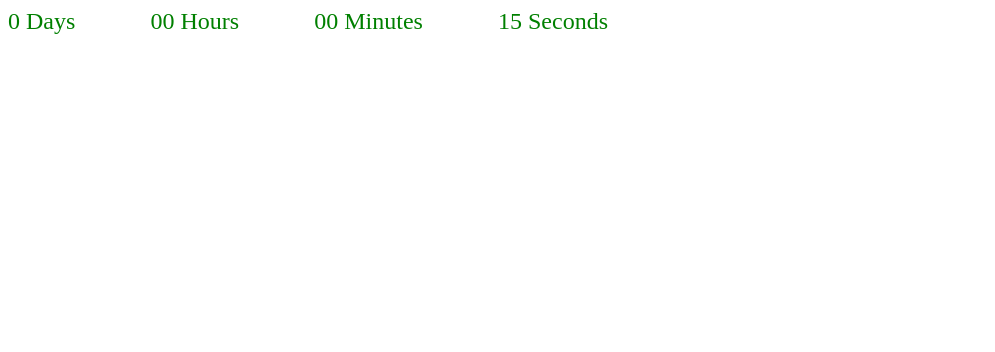
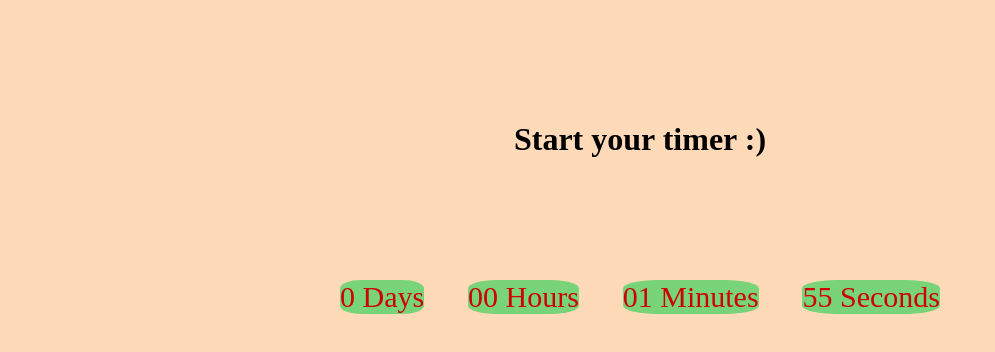
Before and after one commit to Wh1ter/goit-js-hw-11-timer, a plain HTML site: page index.html in a window 1280 px wide. Shown: the whole page, without its empty margins (0-995 px from the left). Drawn offline with Linux system fonts and the light colour scheme.

Commit message:
stylish fix

```diff
--- a/index.html
+++ b/index.html
@@ -8,6 +8,7 @@
     <link rel="stylesheet" href="./styles/style.css">
 </head>
 <body>
+  <h1 class="timer-name">Start your timer :)</h1>
     <div class="timer" id="timer-1">
         <div class="field">
           <span class="value" data-value="days">11</span>
--- a/js/main.js
+++ b/js/main.js
@@ -88,7 +88,7 @@ class CountdownTimer {
 //Timer
 const countdownTimer = new CountdownTimer({
     selector: "#timer-1",
-    targetDate: new Date(new Date().getTime() + 20000)
+    targetDate: new Date(new Date().getTime() + 120000)
 });
 
 countdownTimer.reflectInitialDate();
--- a/styles/style.css
+++ b/styles/style.css
@@ -1,11 +1,27 @@
+body {
+    background-color: #FFDAB9;
+}
+
+.timer-name {
+    text-align: center;
+    display: block;
+    padding: 100px;
+}
+
 .timer {
+    margin: auto;
+    align-items: center;
     display: flex;
     justify-content: space-between;
     max-width: 600px;
 }
 
 .field {
+    box-sizing: border-box;
+    border-radius: 25%;
+    border-color: red;
+    background-color: rgb(121, 211, 121);
     flex-basis: 200;
-    font-size: 24px;
-    color: green;
+    font-size: 30px;
+    color: rgb(206, 0, 0);
 }
```
